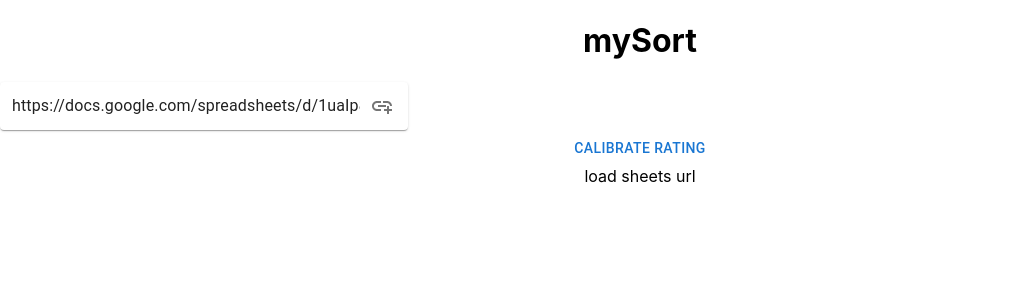
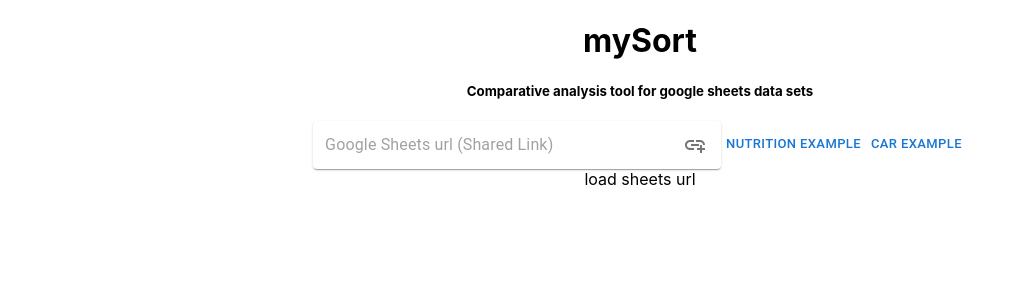
Before and after one commit to berolso/mySort, a React (Create React App) app in the folder mySortClient/: page / in a window 1280 px wide. Shown: the top 300 px of the page, without its empty margins (0-1025 px from the left). Built offline with nearby package versions, Linux system fonts and the light colour scheme.

Commit message:
added color scale, examples, calibration upgrade, data reset

```diff
--- a/mySortClient/src/App.js
+++ b/mySortClient/src/App.js
@@ -14,8 +14,8 @@ import useCalculatePercents from "./useCalculatePercents";
 
 function App() {
   const [open, setOpen] = useState(false);
-
   const [response, setResponse] = useState([]);
+  const [dataReady, setDataReady] = useState(false);
 
   useEffect(
     function parseAPIdata() {
@@ -100,6 +100,7 @@ function App() {
   const [avgRatings, calculateAvgRatings] = useCalculateAvgRating();
   useEffect(
     function addRatingsToRows() {
+      if (avgRatings.length) {
         const ratingAddedRows = [];
         for (let i = 0; i < rows.length; i++) {
           const ratingAddedRow = {
@@ -107,13 +108,42 @@ function App() {
           };
           ratingAddedRows.push(ratingAddedRow);
         }
-      setDisplayRows(ratingAddedRows);
+
+        const testarr = [...ratingAddedRows];
+        for (let row = 0; row < rows.length; row++) {
+          for (let col = 0; col < ratings.length + 2; col++) {
+            // format first column
+            if (col === 0) {
+              testarr[row] = {
+                ...testarr[row],
+                [col]: { value: rows[row][col] },
+              };
+              // format second column (overall rating)
+            } else if (col === 1) {
+              testarr[row] = {
+                ...testarr[row],
+                [col]: { value: ratingAddedRows[row][col] },
+              };
+              // format all columns
+            } else if (col > 1) {
+              testarr[row] = {
+                ...testarr[row],
+                [col]: ratings[col - 2][row],
+              };
+            }
+          }
+        }
+        // setDisplayRows(ratingAddedRows);
+        setDisplayRows(testarr);
+        setDataReady(true);
+      }
     },
-    [rows, avgRatings]
+    [avgRatings, ratings, rows]
   );
 
   const [displayRows, setDisplayRows] = useState([]);
 
+  console.log("ResData", response.data);
   // console.log("head", headCells);
   // console.log("comparisons", comparisons);
   // console.log("comparisonvalues", comparisonValues);
@@ -123,11 +153,20 @@ function App() {
   // console.log("preferHigher", preferHigher);
   // console.log("ratings", ratings);
   // console.log("avg ratings", avgRatings);
-  // console.log("displayRows", displayRows);
+  console.log("displayRows", displayRows);
+
+  const clearData = () => {
+    setResponse([]);
+    setColumns([]);
+    setRows([]);
+    // calculateAvgRatings([])
+    setDataReady(false);
+  };
 
   return (
     <div className="App">
       <h1>mySort</h1>
+      <h5>Comparative analysis tool for google sheets data sets</h5>
       {
         <Alert
           message={response.message}
@@ -136,7 +175,16 @@ function App() {
           setOpen={setOpen}
         />
       }
-      <Input setResponse={setResponse} setOpen={setOpen} />
+      <div style={{ justifyContent: "center", display: "flex" }}>
+        <Input
+          setResponse={setResponse}
+          setOpen={setOpen}
+          clearData={clearData}
+        />
+      </div>
+      {/* {headCells.length && rows.length && ratings.length ? ( */}
+      {dataReady ? (
+        <div style={{ margin: "1%" }}>
           <Calibrate
             headCells={headCells}
             comparisons={comparisons}
@@ -146,13 +194,13 @@ function App() {
             preferHigher={preferHigher}
             setPreferHigher={setPreferHigher}
           />
-      {headCells.length && rows.length && ratings.length ? (
           <Table
             headCells={headCells}
             rows={rows}
             ratings={ratings}
             displayRows={displayRows}
           />
+        </div>
       ) : (
         "load sheets url"
       )}
--- a/mySortClient/src/Calibrate.js
+++ b/mySortClient/src/Calibrate.js
@@ -7,6 +7,7 @@ import Dialog from "@mui/material/Dialog";
 import DialogActions from "@mui/material/DialogActions";
 import DialogContent from "@mui/material/DialogContent";
 import DialogTitle from "@mui/material/DialogTitle";
+import Typography from "@mui/material/Typography";
 
 export default function SlidersDialog({
   headCells,
@@ -41,8 +42,14 @@ export default function SlidersDialog({
 
   return (
     <div>
-      <Button onClick={handleClickOpen("paper")}>Calibrate Rating</Button>
-      {/* <Button onClick={handleClickOpen("body")}>scroll=body</Button> */}
+      <Button
+        style={{ margin: 5 }}
+        variant="contained"
+        size="large"
+        onClick={handleClickOpen("paper")}
+      >
+        Calibrate Rating
+      </Button>
       <Dialog
         PaperProps={{
           style: {
@@ -58,8 +65,9 @@ export default function SlidersDialog({
         aria-labelledby="scroll-dialog-title"
         aria-describedby="scroll-dialog-description"
       >
-        <DialogTitle id="scroll-dialog-title"> Direct Comparisons</DialogTitle>
-
+        <DialogTitle id="scroll-dialog-title">
+          Adjust weight for rating calculations
+        </DialogTitle>
         {headCells.length > 0 && (
           <DialogContent dividers={scroll === "paper"}>
             <Switches
@@ -80,9 +88,37 @@ export default function SlidersDialog({
             />
           </DialogContent>
         )}
+        <DialogContent sx={{ pb: 0 }} dividers={scroll === "paper"}>
+          <Typography variant="body1" gutterBottom component="div">
+            Ratings are calculated by assigning a range of 0-100 to each column.
+            The highest value in each column is set to 100 and the lowest set to
+            0. Every value per column is calculated to that range.
+          </Typography>
+          <Typography variant="caption" gutterBottom component="div">
+            rating = (((n - min) / (max - min)) * 100).toFixed(2)
+          </Typography>
+          <Typography variant="caption" gutterBottom component="div">
+            for lower value preference (100 - rating)
+          </Typography>
+          <Typography variant="body1" gutterBottom component="div">
+            The overall Rating column is the mean average of each rating value
+            per respective row.
+          </Typography>
+          <Typography variant="body1" gutterBottom component="div">
+            Each column can be weighted by adjusting it's relationship to any
+            other column. For example, adjusting every comparison value to 0%
+            for a particular column will completely remove that columns weight
+            from the overall rating.
+          </Typography>
+        </DialogContent>
+        <Button onClick={handleClose}>close</Button>
         <DialogActions>
-          <Button onClick={handleClose}>Cancel</Button>
-          <Button onClick={handleClose}>Subscribe</Button>
+          <Button onClick={handleClose} disabled>
+            Reset
+          </Button>
+          <Button onClick={handleClose} disabled>
+            Save
+          </Button>
         </DialogActions>
       </Dialog>
     </div>
--- a/mySortClient/src/Input.js
+++ b/mySortClient/src/Input.js
@@ -6,11 +6,19 @@ import Paper from "@mui/material/Paper";
 import InputBase from "@mui/material/InputBase";
 import IconButton from "@mui/material/IconButton";
 import AddLinkIcon from "@mui/icons-material/AddLink";
+import Button from "@mui/material/Button";
 
-export default function CustomizedInputBase({ setResponse, setOpen }) {
-  const [sheetUrl, setSheetUrl] = useState(
-    "https://docs.google.com/spreadsheets/d/1uaIp8Dz__jJe3uU4dFXgp8kiv-3CxCYB48lFBGolor4/edit#gid=0"
-  );
+const sampleData = [
+  "https://docs.google.com/spreadsheets/d/1uaIp8Dz__jJe3uU4dFXgp8kiv-3CxCYB48lFBGolor4/edit#gid=0",
+  "https://docs.google.com/spreadsheets/d/176FP0CTuE4PQ0lsiE_81xQlbeh233efB_a_f6OD7gq0/edit?usp=sharing",
+];
+
+export default function CustomizedInputBase({
+  setResponse,
+  setOpen,
+  clearData,
+}) {
+  const [sheetUrl, setSheetUrl] = useState("");
 
   const handleChange = (evt) => {
     setSheetUrl(evt.target.value);
@@ -18,6 +26,8 @@ export default function CustomizedInputBase({ setResponse, setOpen }) {
 
   const handleSubmit = async (evt) => {
     evt.preventDefault();
+    setOpen(false);
+    clearData();
     const res = await axiosPost(sheetUrl);
     // const res = await fetchPost(sheetUrl)
     // console.log(res.data)
@@ -28,6 +38,7 @@ export default function CustomizedInputBase({ setResponse, setOpen }) {
   };
 
   return (
+    <>
       <Paper
         component="form"
         onSubmit={handleSubmit}
@@ -49,5 +60,12 @@ export default function CustomizedInputBase({ setResponse, setOpen }) {
           <AddLinkIcon />
         </IconButton>
       </Paper>
+      <Button size="small" onClick={() => setSheetUrl(sampleData[0])}>
+        Nutrition Example
+      </Button>
+      <Button size="small" onClick={() => setSheetUrl(sampleData[1])}>
+        Car Example
+      </Button>
+    </>
   );
 }
--- a/mySortClient/src/Sliders.js
+++ b/mySortClient/src/Sliders.js
@@ -11,7 +11,7 @@ export default function Sliders({
   return (
     <div>
       <Typography id="transition-modal-title" variant="h6" component="h2">
-        Add wight to direct 1:1 comparisons
+        Add weight to direct 1:1 comparisons
       </Typography>
       {comparisons.map((e, i) => (
         <div
--- a/mySortClient/src/useCalculateAvgRatings.js
+++ b/mySortClient/src/useCalculateAvgRatings.js
@@ -3,52 +3,8 @@ import { useState } from "react";
 export default function useCalculateAvgRatings() {
   const [avgRatings, setAvgRatings] = useState([]);
   const scale = 100;
-  const sample = [
-    [
-      { adjustment: 1, rating: 10, value: 10 },
-      { adjustment: 1, rating: 10, value: 8.16 },
-      { adjustment: 1, rating: 10, value: 2.87 },
-      { adjustment: 1, rating: 10, value: 0 },
-      { adjustment: 1, rating: 10, value: 5.49 },
-    ],
-    [
-      { adjustment: 1, rating: 10, value: 10 },
-      { adjustment: 1, rating: 10, value: 8.16 },
-      { adjustment: 1, rating: 10, value: 2.87 },
-      { adjustment: 1, rating: 10, value: 0 },
-      { adjustment: 1, rating: 10, value: 5.49 },
-    ],
-    [
-      { adjustment: 1, rating: 10, value: 10 },
-      { adjustment: 1, rating: 10, value: 8.16 },
-      { adjustment: 1, rating: 10, value: 2.87 },
-      { adjustment: 1, rating: 10, value: 0 },
-      { adjustment: 1, rating: 10, value: 5.49 },
-    ],
-    [
-      { adjustment: 1, rating: 10, value: 10 },
-      { adjustment: 1, rating: 10, value: 8.16 },
-      { adjustment: 1, rating: 10, value: 2.87 },
-      { adjustment: 1, rating: 10, value: 0 },
-      { adjustment: 1, rating: 10, value: 5.49 },
-    ],
-    [
-      { adjustment: 1, rating: 10, value: 10 },
-      { adjustment: 1, rating: 10, value: 8.16 },
-      { adjustment: 1, rating: 10, value: 2.87 },
-      { adjustment: 1, rating: 10, value: 0 },
-      { adjustment: 1, rating: 10, value: 5.49 },
-    ],
-    [
-      { adjustment: 0.5, rating: 5, value: 5 },
-      { adjustment: 1, rating: 10, value: 8.16 },
-      { adjustment: 1, rating: 10, value: 2.87 },
-      { adjustment: 1, rating: 10, value: 0 },
-      { adjustment: 1, rating: 10, value: 5.49 },
-    ],
-  ];
 
-  function calculateAvgRatings(ratings = sample) {
+  function calculateAvgRatings(ratings) {
     const avgs = [];
     for (let row = 0; row < ratings[0].length; row++) {
       let sum = 0;
@@ -62,6 +18,5 @@ export default function useCalculateAvgRatings() {
     }
     setAvgRatings(avgs);
   }
-
   return [avgRatings, calculateAvgRatings];
 }
--- a/mySortClient/src/useCalculateRatings.js
+++ b/mySortClient/src/useCalculateRatings.js
@@ -46,7 +46,7 @@ export default function useCalculateRatings() {
           item,
           max,
           min,
-          preferHigher[headCells[+idx+1+''].label]
+          preferHigher[headCells[+idx + 1 + ""].label]
         );
         arr.push({
           value: item,
```
Also changed, not shown: mySortClient/src/Table.js (+20 -5 lines), mySortClient/src/comparisonStructure.js (+19 -12 lines). Lines whose indentation alone changed are shown as unchanged.
